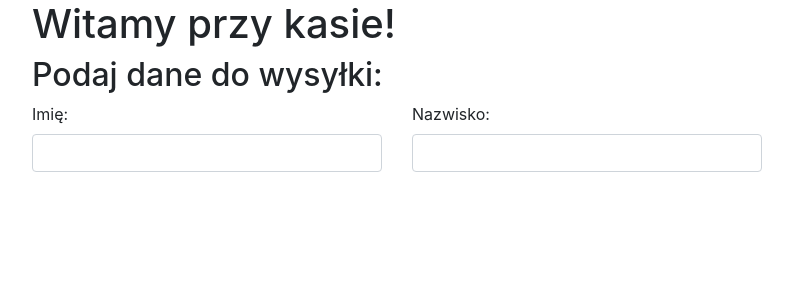
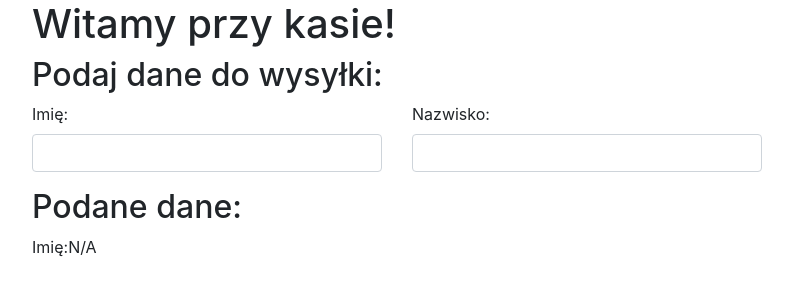
Before and after one commit to ColJops/second-app, a React (Create React App) app: page / in a window 1280 px wide. Shown: the top 300 px of the page, without its empty margins (53-846 px from the left). Built offline with nearby package versions, Linux system fonts and the light colour scheme.

Commit message:
Dodanie funcji zmieniającej stan - changeHandler

```diff
--- a/src/components/forms/MyInput.js
+++ b/src/components/forms/MyInput.js
@@ -1,11 +1,18 @@
 import PropTypes from "prop-types";
 import React from "react";
 const MyInput = props => {
-    const { type, label, name, value, className } = props;
+    const { label, type, name, value, className, onChange } = props;
     return (
         <div>
             <label htmlFor={name}>{label}: </label>
-            <input type={type} id={name} name={name} value={value} className={className} />
+            <input
+                name={name}
+                id={name}
+                type={type}
+                value={value}
+                className={className}
+                onChange={onChange}
+            />
         </div>
         );
     }
@@ -14,7 +21,8 @@ MyInput.propTypes = {
     name: PropTypes.string.isRequired,
     type: PropTypes.string.isRequired,
     value: PropTypes.string,
-    className: PropTypes.string
+    className: PropTypes.string,
+    onChange: PropTypes.func
 };
 
 export default MyInput;
--- a/src/pages/checkout.js
+++ b/src/pages/checkout.js
@@ -1,11 +1,18 @@
-import React, { Component } from "react";
+import React from "react";
 import { Row, Col, Container } from "react-bootstrap";
 import MyInput from "../components/forms/MyInput";
 
-class Checkout extends Component {
+class Checkout extends React.Component {
     constructor(props) {
         super(props);
+        this.state = {
+            firstname: "",
+            lastname: ""
+        };
     }
+    changeHandler = event => {
+        this.setState({ firstname: event.target.value});
+    };
     render() {
         return (
             <Container>
@@ -24,6 +31,8 @@ class Checkout extends Component {
                                     name="firstname"
                                     label="Imię"
                                     className="form-control"
+                                    value={this.state.firstname}
+                                    onChange={this.changeHandler}
                                 />
                             </Col>
                             <Col xs={12} md={4}>
@@ -32,11 +41,19 @@ class Checkout extends Component {
                                     name="lastname"
                                     label="Nazwisko"
                                     className="form-control"
+                                    value={this.state.lastname}
                                 />
                             </Col>
                         </Row>
                     </div>
                 </form>
+                <Row>
+                    <Col>
+                        <h2>Podane dane:</h2>
+                        Imię:
+                        {this.state.firstname == "" ? "N/A" : this.state.firstname}
+                    </Col>
+                </Row>
             </Container>
         );
     }
```
